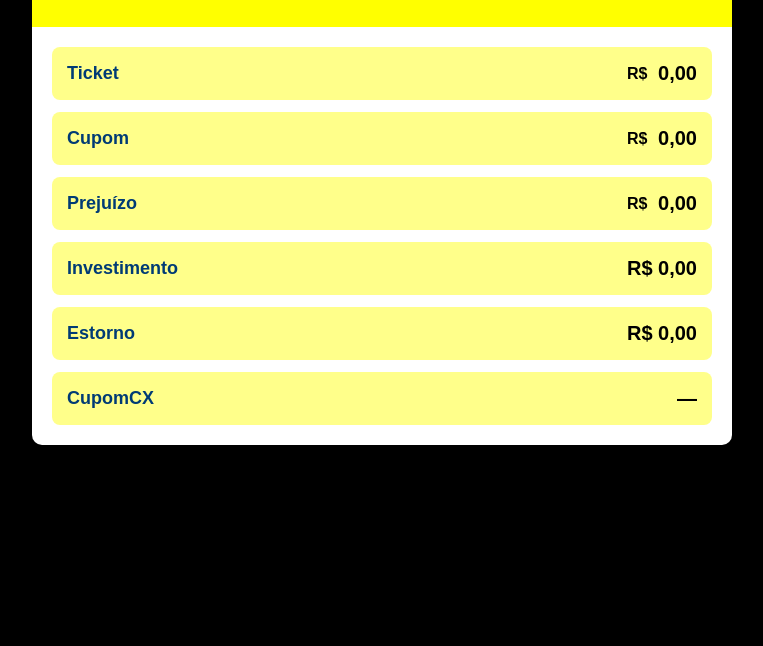
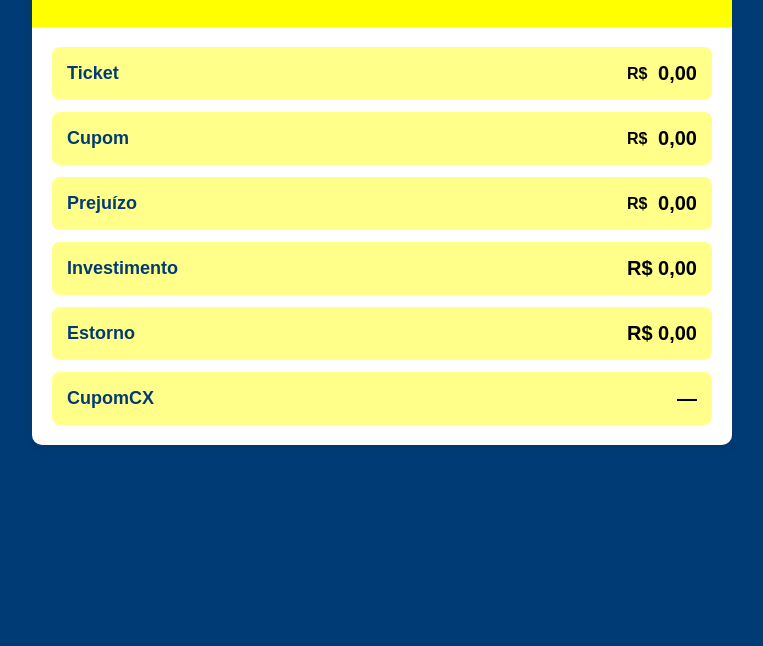
Before and after one commit to gabbosan/ZD, a plain HTML site: page index.html in a window 1280 px wide. Shown: the part 154-800 px from the top of the page, without its empty margins (258-1021 px from the left). Drawn offline with Linux system fonts and the light colour scheme.

Commit message:
Update index.html

```diff
--- a/index.html
+++ b/index.html
@@ -16,7 +16,7 @@
 
 body{
     font-family:Arial,sans-serif;
-    background:#000;
+    background:#003B75;
     padding:20px;
 }
 
```
